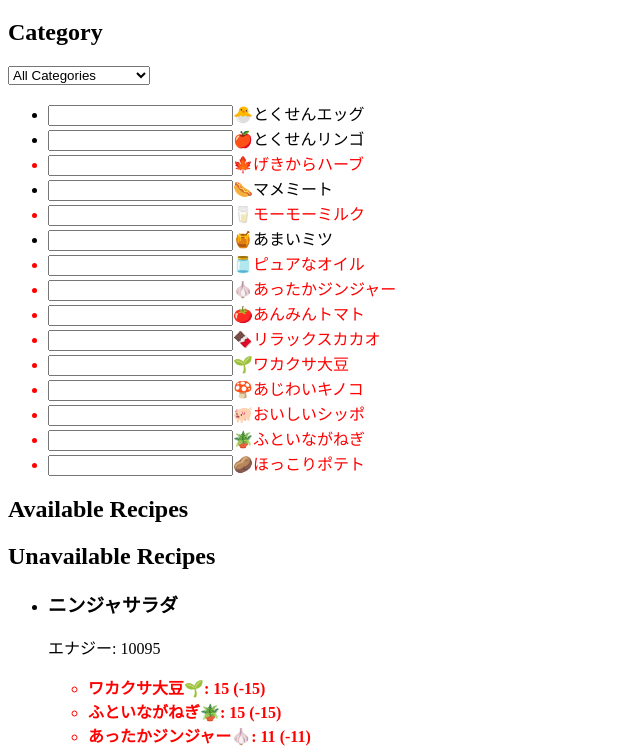
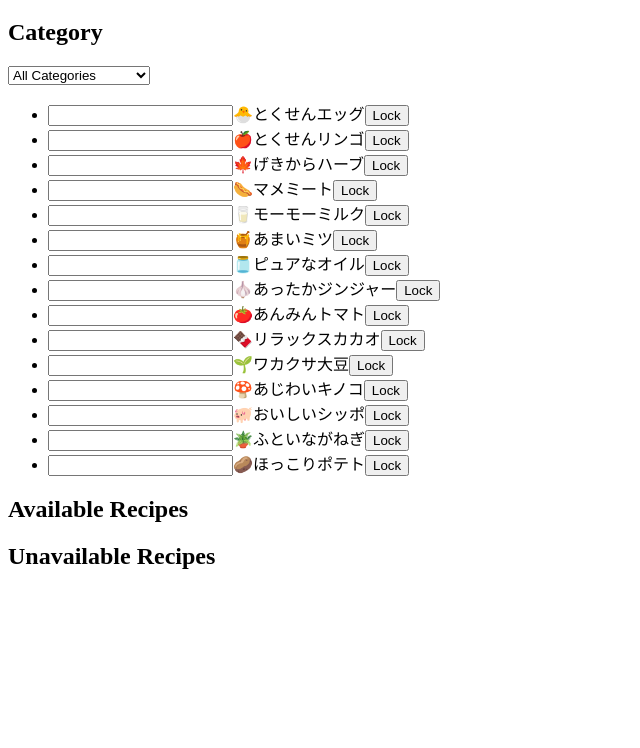
Before and after one commit to MO3294/pokemon-sleep, a Gatsby site: page / in a window 1280 px wide. Shown: the part 61-809 px from the top of the page, without its empty margins (0-640 px from the left). Built offline with nearby package versions, Linux system fonts and the light colour scheme; Gatsby itself is replaced by a stand-in of ours.

Commit message:
save ingredient isReleased

```diff
--- a/src/pages/index.tsx
+++ b/src/pages/index.tsx
@@ -6,42 +6,52 @@ import { ingredients } from "../data/ingredient";
 import { RecipeType, recipes } from "../data/recipe";
 import { RecipeCategory } from "../data/recipe";
 import RecipeCategorySelect from "./category";
-import IngredientsCountInput from "./ingredient";
+import IngredientsInput, { IngredientInputType } from "./ingredient";
 import RecipesList from "./recipe";
 
 // page title
 const pageTitle = "Cooking Recipes";
 
 // local storage
-export const LOCAL_STORAGE_INGREDIENTS = "pokemonSleepIngredients";
-export const LOCAL_STORAGE_CATEGORY = "pokemonSleepCategory";
+export const LOCAL_STORAGE_INGREDIENTS = "pokemonSleep:Ingredients";
+export const LOCAL_STORAGE_CATEGORY = "pokemonSleep:Category";
 
 // create index page
 const IndexPage: React.FC = () => {
   const [selectedCategory, setSelectedCategory] = useState<RecipeCategory | null>(null);
-  const [ingredientsCountState, setIngredientsCountState] = useState<{ [key: string]: number }>({});
+  const [ingredientsState, setIngredientsState] = useState<{ [key: string]: IngredientInputType }>({});
+  const [availableRecipes, setAvailableRecipes] = useState<RecipeType[]>([]);
+  const [unavailableRecipes, setUnavailableRecipes] = useState<RecipeType[]>([]);
 
   // load from localStorage
   useEffect(() => {
     const savedIngredients = localStorage.getItem(LOCAL_STORAGE_INGREDIENTS);
     if (savedIngredients) {
-      const parsedIngredients = JSON.parse(savedIngredients);
-      setIngredientsCountState(parsedIngredients);
+      const parsedIngredientCounts = JSON.parse(savedIngredients);
+      setIngredientsState(parsedIngredientCounts);
     }
 
     const savedCategory = localStorage.getItem(LOCAL_STORAGE_CATEGORY);
     if (savedCategory && savedCategory !== "") {
       setSelectedCategory(RecipeCategory[savedCategory as keyof typeof RecipeCategory]);
     }
+
   }, []);  // ← 空の依存配列を指定することで、このuseEffectはコンポーネントのマウント時に一度だけ実行されます
 
-  const allRecipes = [...recipes].sort((a, b) => b.energy - a.energy);
-  const [availableRecipes, unavailableRecipes] = allRecipes.reduce(([accAvailable, accUnavailable], recipe) => {
+  useEffect(() => {
+    const allRecipes = [...recipes]
+    .filter((recipe) => recipe.requires.every((requiredIngredient) => {
+      const ingredientKey = Object.keys(ingredientsState).find(key => ingredients.get(key) === requiredIngredient.ingredient);
+      return ingredientsState[ingredientKey!]?.isReleased
+    }))
+    .sort((a, b) => b.energy - a.energy);
+
+    const [newAvailableRecipes, newUnavailableRecipes] = allRecipes.reduce(([accAvailable, accUnavailable], recipe) => {
       if (selectedCategory && recipe.category !== selectedCategory) return [accAvailable, accUnavailable];
 
       const isAvailable = recipe.requires.every(requiredIngredient => {
-      const ingredientKey = Object.keys(ingredientsCountState).find(key => ingredients.get(key) === requiredIngredient.ingredient);
-      const currentCount = ingredientsCountState[ingredientKey!] || 0;
+        const ingredientKey = Object.keys(ingredientsState).find(key => ingredients.get(key) === requiredIngredient.ingredient);
+        const currentCount = ingredientsState[ingredientKey!]?.count || 0;
         return currentCount >= requiredIngredient.count;
       });
 
@@ -54,6 +64,10 @@ const IndexPage: React.FC = () => {
       return [accAvailable, accUnavailable];
     }, [[], []] as [RecipeType[], RecipeType[]]);
 
+    setAvailableRecipes(newAvailableRecipes);
+    setUnavailableRecipes(newUnavailableRecipes);
+  }, [ingredientsState, selectedCategory]);  // ← ingredientsStateとselectedCategoryが変更されたときに実行されます
+
   return (
     <div>
       <h1>{pageTitle}</h1>
@@ -61,14 +75,14 @@ const IndexPage: React.FC = () => {
         setSelectedCategory={setSelectedCategory}
         selectedCategory={selectedCategory}
       />
-      <IngredientsCountInput
-        ingredientsCountState={ingredientsCountState}
-        setIngredientsCountState={setIngredientsCountState}
+      <IngredientsInput
+        ingredientsState={ingredientsState}
+        setIngredientsState={setIngredientsState}
         unavailableRecipes={unavailableRecipes}
         selectedCategory={selectedCategory}
       />
       <RecipesList
-        ingredientsCountState={ingredientsCountState}
+        ingredientsState={ingredientsState}
         availableRecipes={availableRecipes}
         unavailableRecipes={unavailableRecipes}
       />
--- a/src/pages/ingredient.tsx
+++ b/src/pages/ingredient.tsx
@@ -1,17 +1,25 @@
-import React from "react";
+import React, { useEffect } from "react";
 import { RecipeCategory, RecipeType, recipes } from "../data/recipe";
 import { ingredients } from "../data/ingredient";
 import { LOCAL_STORAGE_INGREDIENTS } from ".";
 
+export type IngredientInputType = {
+  count: number;
+  isReleased: boolean;
+};
+
+
 // display ingredients list and accept count for each
-type IngredientsCountInputProps = {
-  ingredientsCountState: { [key: string]: number };
-  setIngredientsCountState: React.Dispatch<React.SetStateAction<{ [key: string]: number }>>;
+type IngredientsInputProps = {
+  ingredientsState: { [key: string]: IngredientInputType };
+  setIngredientsState: React.Dispatch<React.SetStateAction<{ [key: string]: IngredientInputType }>>;
   unavailableRecipes: RecipeType[];
   selectedCategory: RecipeCategory | null;
 };
 
-const IngredientsCountInput: React.FC<IngredientsCountInputProps> = ({ ingredientsCountState, setIngredientsCountState, unavailableRecipes, selectedCategory }) => {
+
+
+const IngredientsInput: React.FC<IngredientsInputProps> = ({ ingredientsState: ingredientsState, setIngredientsState: setIngredientsState, unavailableRecipes, selectedCategory }) => {
   // 1. Unavailable Recipesの上位3つに含まれる材料の一覧を取得
   const top3UnavailableRecipes = unavailableRecipes?.slice(0, 3) ?? [];
   const ingredientsInTop3 = new Set<string>();
@@ -36,15 +44,27 @@ const IngredientsCountInput: React.FC<IngredientsCountInputProps> = ({ ingredien
     const ingredientKey = event.target.name;
     const ingredientCount = Number(event.target.value);
 
-    setIngredientsCountState((prevState: { [key: string]: number }) => ({
-      ...prevState,
-      [ingredientKey]: ingredientCount
-    }));
+    const updatedState = {
+      ...ingredientsState,
+      [ingredientKey]: {count: ingredientCount, isReleased: ingredientsState[ingredientKey]?.isReleased ?? true}
+    };
+
+    setIngredientsState(updatedState);
+    saveData(updatedState);
   }
 
-  const saveData = () => {
-    // 入力値をlocalStorageに保存
-    localStorage.setItem(LOCAL_STORAGE_INGREDIENTS, JSON.stringify(ingredientsCountState));
+  const toggleRelease = (key: string) => {
+    const updatedState = {
+      ...ingredientsState,
+      [key]: {count: ingredientsState[key]?.count ?? 0, isReleased: !ingredientsState[key]?.isReleased}
+    };
+
+    setIngredientsState(updatedState);
+    saveData(updatedState);
+  };
+
+  const saveData = (dataToSave: { [key: string]: IngredientInputType }) => {
+    localStorage.setItem(LOCAL_STORAGE_INGREDIENTS, JSON.stringify(dataToSave));
   }
 
   return (
@@ -67,12 +87,14 @@ const IngredientsCountInput: React.FC<IngredientsCountInputProps> = ({ ingredien
                   type="number"
                   pattern="\d*"
                   name={key}
-                  value={ingredientsCountState?.[key] || ""}
+                  value={ingredientsState[key]?.count || ""}
                   onChange={handleCountChange}
-                  onBlur={saveData}
                 />
                 {ingredient.emoji}{ingredient.name}
               </label>
+              <button
+                onClick={() => {toggleRelease(key)}}>{ingredientsState[key]?.isReleased ? 'Release' : 'Lock'}
+              </button>
             </li>
           );
         })}
@@ -81,4 +103,4 @@ const IngredientsCountInput: React.FC<IngredientsCountInputProps> = ({ ingredien
   );
 };
 
-export default IngredientsCountInput;
+export default IngredientsInput;
--- a/src/pages/recipe.tsx
+++ b/src/pages/recipe.tsx
@@ -1,17 +1,18 @@
 import React from "react";
 import { RecipeType } from "../data/recipe";
 import { ingredients } from "../data/ingredient";
+import { IngredientInputType } from "./ingredient";
 
 // display list of recipes which can be cooked with the ingredients
 // レシピリストのコンポーネント
 interface RecipesListProps {
-  ingredientsCountState: { [key: string]: number };
+  ingredientsState: { [key: string]: IngredientInputType };
   availableRecipes: RecipeType[];
   unavailableRecipes: RecipeType[];
 }
 
 const RecipesList: React.FC<RecipesListProps> = ({
-  ingredientsCountState,
+  ingredientsState: ingredientsCountState,
   availableRecipes,
   unavailableRecipes
 }) => {
@@ -44,7 +45,7 @@ const RecipesList: React.FC<RecipesListProps> = ({
             <ul>
               {recipe.requires.map(ingredient => {
                 const ingredientKey = Object.keys(ingredientsCountState).find(key => ingredients.get(key) === ingredient.ingredient);
-                const currentCount = ingredientsCountState[ingredientKey!] || 0;
+                const currentCount = ingredientsCountState[ingredientKey!]?.count || 0;
                 const shortage = ingredient.count - currentCount;
                 const isInsufficient = currentCount < ingredient.count;
 
```
Lines whose indentation alone changed are shown as unchanged.
